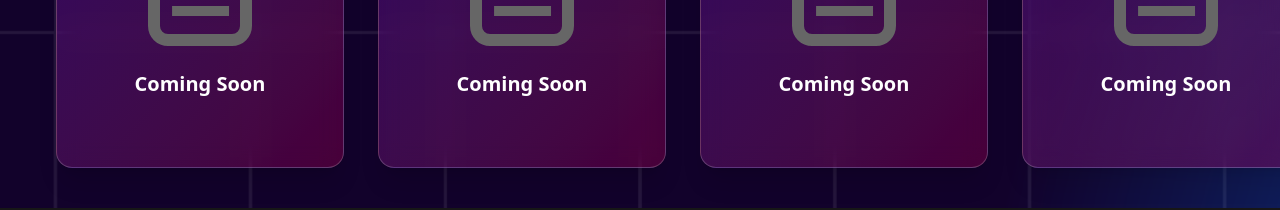
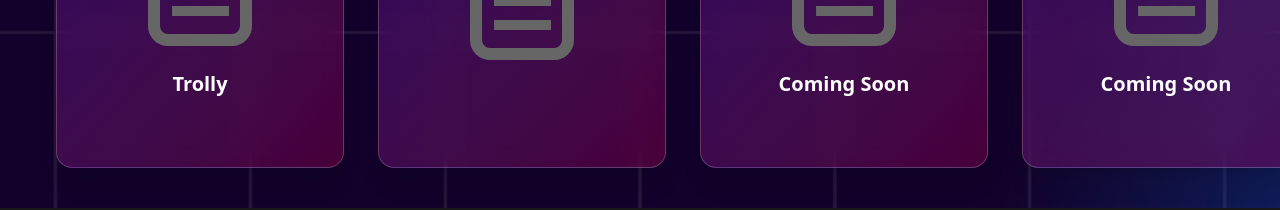
Before and after one commit to Kryoz0512/itpe7-final-project, a Next.js app: page /games in a window 1280 px wide. Shown: the part 728-938 px from the top of the page. Built offline with nearby package versions, Linux system fonts and the light colour scheme.

Commit message:
"changes"

```diff
--- a/src/components/layout/Games.jsx
+++ b/src/components/layout/Games.jsx
@@ -32,12 +32,12 @@ const Games = [
     {
         img: "/file.svg",
         link: "/",
-        title: "Coming Soon",
+        title: "Trolly",
     },
     {
         img: "/file.svg",
         link: "/",
-        title: "Coming Soon",
+        title: "",
     },
         {
         img: "/file.svg",
```
